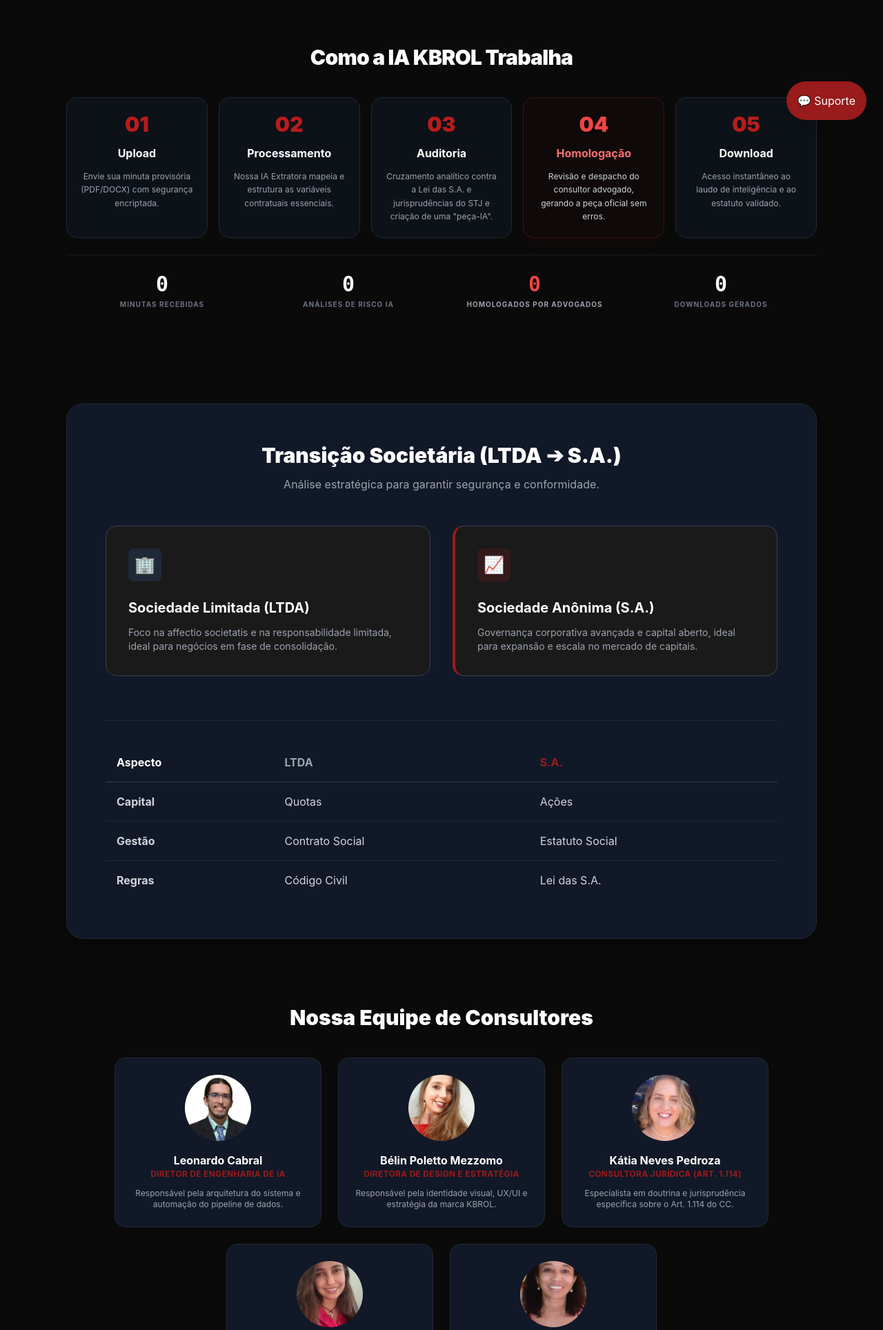
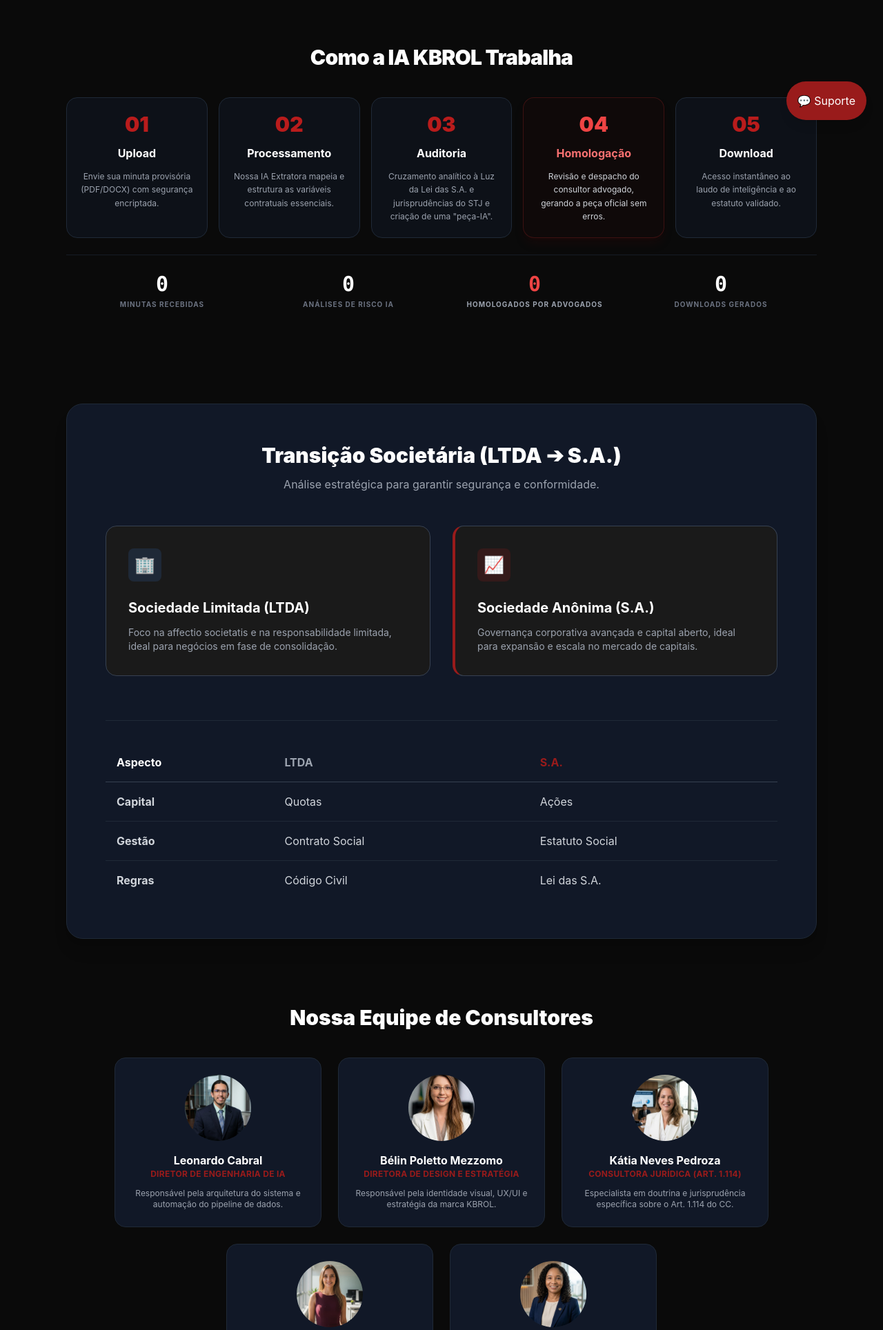
Before and after one commit to leonardocas05-stack/kbrol-consultoria, a FastAPI app: page / in a window 1280 px wide. Shown: the part 602-2530 px from the top of the page at 69% size. Run offline with FastAPI, Linux system fonts and the light colour scheme; some libraries are stand-ins or nearby versions.

Commit message:
troca das imagens do time e gramatical

```diff
--- a/backend/templates/quem_somos.html
+++ b/backend/templates/quem_somos.html
@@ -32,7 +32,7 @@
         <div class="border border-gray-800 bg-gray-900/50 p-5 rounded-2xl text-center space-y-3">
             <span class="text-3xl font-black text-red-700 block">03</span>
             <h3 class="font-bold text-white text-base">Auditoria</h3>
-            <p class="text-xs text-gray-400 leading-relaxed">Cruzamento analítico contra a Lei das S.A. e jurisprudências do STJ e criação de uma "peça-IA".</p>
+            <p class="text-xs text-gray-400 leading-relaxed">Cruzamento analítico à Luz da Lei das S.A. e jurisprudências do STJ e criação de uma "peça-IA".</p>
         </div>
 
         <div class="border border-red-900/40 bg-red-950/10 p-5 rounded-2xl text-center space-y-3 shadow-lg shadow-red-950/20">
```
Also changed, not shown: backend/static/images/team/belin.jpg, backend/static/images/team/katia.jpg, backend/static/images/team/leonardo.jpg, backend/static/images/team/olidia.jpg, backend/static/images/team/raquel.jpg.
